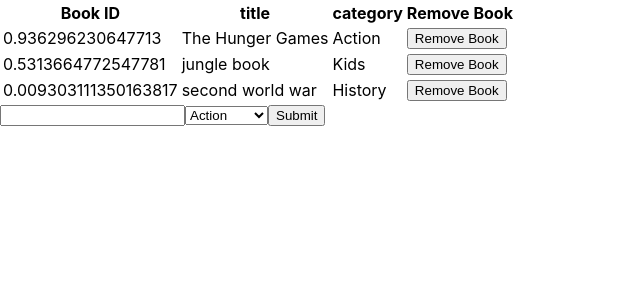
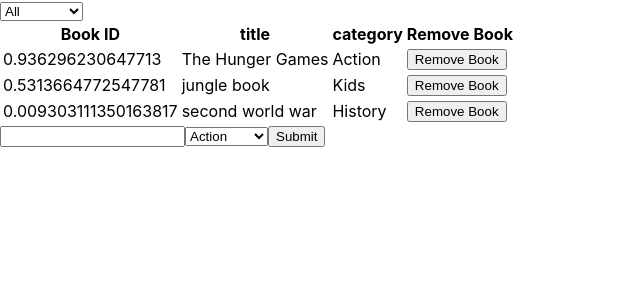
Before and after one commit to Div685/React-BookStore, a React (Create React App) app: page / in a window 1280 px wide. Shown: the top 300 px of the page, without its empty margins (0-640 px from the left). Built offline with nearby package versions, Linux system fonts and the light colour scheme.

Commit message:
Add filter category condition method
- Added filter to the combineReducer
- added onchange event to CategoryFilter component
- Added condition method that filters the value
- applied that condition to the mapStateToProps value

```diff
--- a/src/components/CategoryFilter.js
+++ b/src/components/CategoryFilter.js
@@ -1,10 +1,11 @@
 import React from 'react';
+import PropTypes from 'prop-types';
 import { categories } from '../actions/actionType';
 
-function CategoryFilter() {
+function CategoryFilter({ handleFilterChange }) {
   return (
     <div className="selectBox">
-      <select name="filterCategory" id="filterCat">
+      <select name="filter" id="filter" onChange={(e) => { handleFilterChange(e.target.value); }}>
         <option value="All">All</option>
         {
         categories.map((item) => (
@@ -19,3 +20,7 @@ function CategoryFilter() {
 }
 
 export default CategoryFilter;
+
+CategoryFilter.propTypes = {
+  handleFilterChange: PropTypes.func.isRequired,
+};
--- a/src/containers/BooksList.js
+++ b/src/containers/BooksList.js
@@ -2,14 +2,23 @@ import React from 'react';
 import PropTypes from 'prop-types';
 import { connect } from 'react-redux';
 import Book from '../components/Book';
-import { removeBookAction } from '../actions/index';
+import { removeBookAction, filterBookAction } from '../actions/index';
+import CategoryFilter from '../components/CategoryFilter';
 
-function BooksList({ booksList, removeBookAction }) {
+const BooksList = ({
+  booksList, removeBookAction, filterBookAction,
+}) => {
   const handleRemoveBook = (book) => {
     removeBookAction(book);
   };
+
+  const handleFilterChange = (filter) => {
+    filterBookAction(filter);
+  };
+
   return (
     <>
+      <CategoryFilter handleFilterChange={handleFilterChange} />
       <table>
         <thead>
           <tr>
@@ -28,19 +37,31 @@ function BooksList({ booksList, removeBookAction }) {
                 handleRemoveBook={handleRemoveBook}
               />
             ))
-            : 'No Books! '}
+            : (<tr><td>No Books! </td></tr>)}
         </tbody>
       </table>
     </>
   );
-}
+};
 
-const mapStateToProps = (state) => ({ booksList: state.booksList });
+const filterBooksByCategory = (state) => {
+  const { booksList, filter } = state;
+  console.log(filter);
+  if (filter !== 'All') {
+    return booksList.filter((book) => (book.category === filter));
+  }
+  return booksList;
+};
+
+const mapStateToProps = (state) => ({ booksList: filterBooksByCategory(state) });
 
 const mapDispatchToProps = (dispatch) => (
   {
     removeBookAction: (book) => {
       dispatch(removeBookAction(book));
+    },
+    filterBookAction: (filter) => {
+      dispatch(filterBookAction(filter));
     },
   });
 
@@ -53,4 +74,5 @@ BooksList.propTypes = {
     category: PropTypes.string.isRequired,
   })).isRequired,
   removeBookAction: PropTypes.func.isRequired,
+  filterBookAction: PropTypes.func.isRequired,
 };
--- a/src/reducers/index.js
+++ b/src/reducers/index.js
@@ -1,8 +1,9 @@
 import { combineReducers } from 'redux';
 import booksList from './book';
+import filter from './filter';
 
 const rootReducer = combineReducers({
-  booksList,
+  booksList, filter,
 });
 
 export default rootReducer;
```
